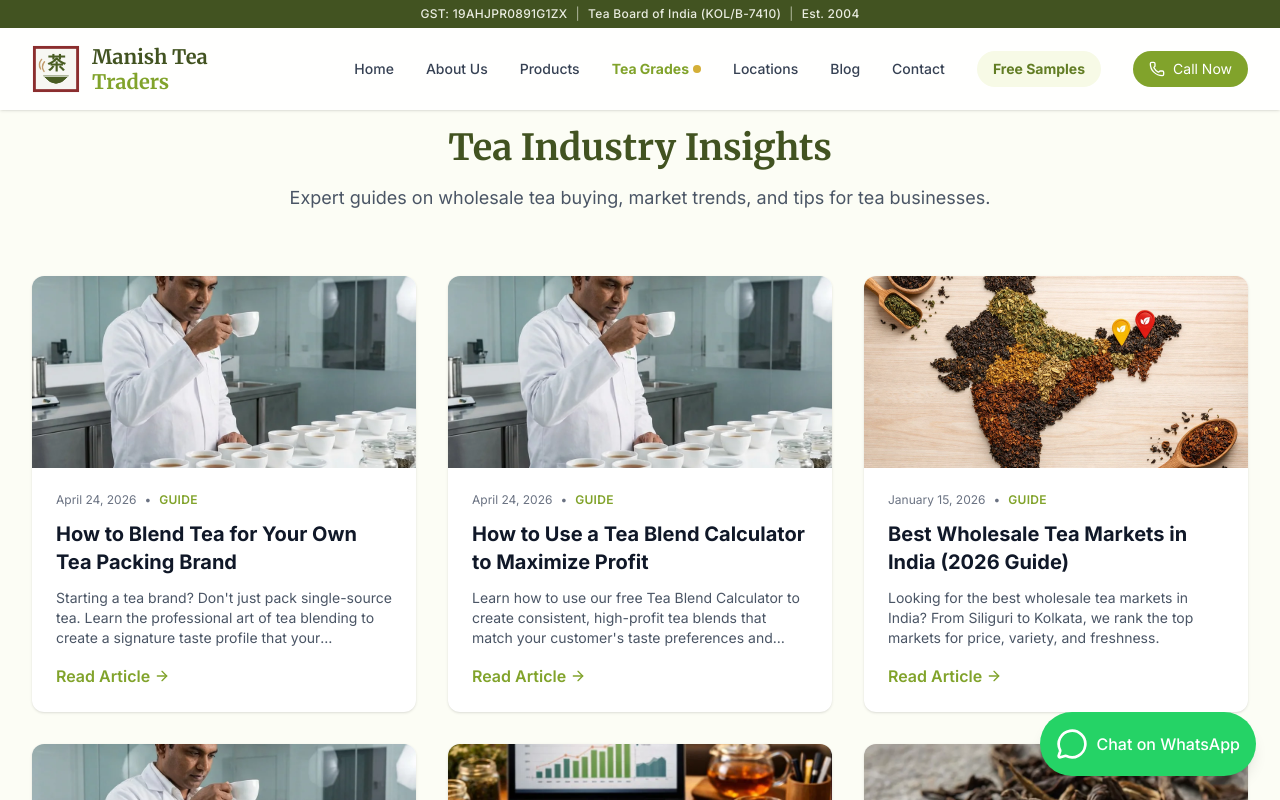
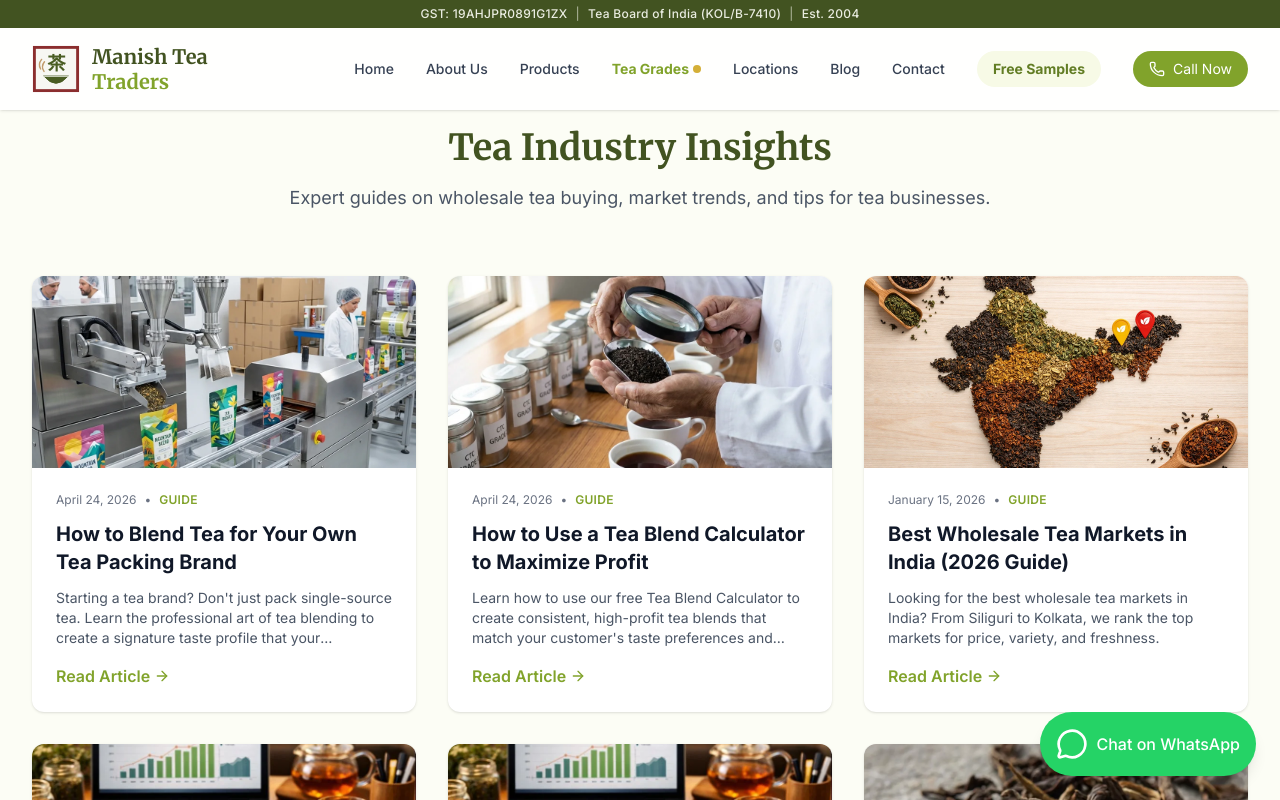
Before and after one commit to manishteatraders-lab/MTT2706, a Next.js app: page /blog in a window 1280 px wide. Shown: the top 800 px of the page. Built offline with nearby package versions, Linux system fonts and the light colour scheme.

Commit message:
fix: resolve SEO issues, fix image links and add native free samples form

```diff
--- a/app/page.tsx
+++ b/app/page.tsx
@@ -10,7 +10,7 @@ import Reviews from "../components/Reviews";
 import { Metadata } from 'next';
 
 export const metadata: Metadata = {
-  title: "Manish Tea Traders Siliguri — Wholesale Tea Supplier Since 2004",
+  title: "Bulk CTC & Assam Tea Wholesaler Siliguri | Manish Tea Traders — Since 2004",
   description: "Buy wholesale CTC, Assam & Darjeeling tea directly from Siliguri. Min order 5 kg. Free samples. Get today's price list in 1 click.",
   alternates: {
     canonical: "https://manishteatraders.in/"
--- a/app/products/[slug]/page.tsx
+++ b/app/products/[slug]/page.tsx
@@ -9,7 +9,7 @@ const CATEGORY_MAP: Record<string, { name: string, title: string, desc: string,
     'ctc-tea': {
         name: 'CTC Tea',
         title: 'Wholesale CTC Tea Suppliers | BP, OF & Blends',
-        desc: 'Premium Assam and Dooars CTC tea aggregates. Available in loose sacks (30kg). Consistent blend for retailers.',
+        desc: "Buy CTC tea in bulk from Siliguri — BP, OF, PD, Dust & BOPSM grades. Direct from Assam & Dooars gardens. MOQ 30 kg. Free samples dispatched within 48 hrs. WhatsApp for today's rate.",
         filter: ['CTC', 'Blend']
     },
     'tea-dust': {
--- a/app/services/private-label-tea/page.tsx
+++ b/app/services/private-label-tea/page.tsx
@@ -6,8 +6,8 @@ import OptimizedImage from '../../../components/OptimizedImage';
 import { Metadata } from 'next';
 
 export const metadata: Metadata = {
-  title: "Private Label Tea Manufacturing India — Your Brand in 30 Days",
-  description: "Launch your own tea brand in 30 days. We handle blending, packaging & printing. MOQ 50 kg. 200+ brands launched across India.",
+  title: "Private Label Tea Packaging India | Start Your Own Tea Brand | Manish Tea Traders Siliguri",
+  description: "Start your own tea brand in 30 days. We offer end-to-end private label tea manufacturing, blending, custom packaging and brand printing in India. MOQ 50 kg.",
   alternates: {
     canonical: "https://manishteatraders.in/services/private-label-tea/"
   },
--- a/components/About.tsx
+++ b/components/About.tsx
@@ -83,7 +83,7 @@ const About: React.FC = () => {
           <div className="relative">
             <div className="absolute -inset-4 bg-tea-100 rounded-xl transform rotate-2"></div>
             <OptimizedImage
-              src="https://images.unsplash.com/photo-1594631252845-29fc4cc8cde9?q=80&w=2574&auto=format&fit=crop"
+              src="/blog-images/tea-warehouse.webp"
               alt="Tea tasting and selection at Manish Tea Traders"
               className="relative rounded-xl shadow-2xl w-full object-cover h-[500px]"
             />
--- a/components/Hero.tsx
+++ b/components/Hero.tsx
@@ -40,8 +40,8 @@ const Hero: React.FC = () => {
             ★ Top Rated Wholesale Supplier | Est. 2004
           </span>
           <h1 className="text-5xl lg:text-7xl font-bold text-white font-serif mb-6 leading-tight drop-shadow-lg">
-            Siliguri's Trusted <br /> Tea Wholesaler
-            <span className="text-tea-300 block text-2xl lg:text-3xl mt-4 font-sans tracking-wide">Direct from Siliguri</span>
+            Manish Tea Traders
+            <span className="text-tea-300 block text-2xl lg:text-3xl mt-4 font-sans tracking-wide">Siliguri's Trusted Tea Wholesaler</span>
           </h1>
           <p className="mt-4 max-w-3xl mx-auto text-xl text-gray-100 mb-2 leading-relaxed font-light">
             Sourced directly from Siliguri's wholesale tea market — we supply CTC, Darjeeling, Assam &amp; Nepal tea in bulk to retailers, distributors, hotels, and private label brands across India.
--- a/data/blogPosts.ts
+++ b/data/blogPosts.ts
@@ -44,7 +44,7 @@ export const BLOG_POSTS: BlogPost[] = [
       </ul>
     `,
     keywords: "how to blend tea, tea blending techniques, tea packing business, start tea brand, tea mixing ratio",
-    imageUrl: "/blog-images/tea-tasting-lab.png",
+    imageUrl: "/blog-images/private-label-packaging.webp",
     lang: 'en'
   },
   {
@@ -85,7 +85,7 @@ export const BLOG_POSTS: BlogPost[] = [
       </ul>
     `,
     keywords: "chaye blending kaise kare, tea blending ideas hindi, tea packing business hindi, chai pati business, tea business trick",
-    imageUrl: "/blog-images/tea-tasting-lab.png",
+    imageUrl: "/blog-images/tea-business-ideas-concept.webp",
     lang: 'hi'
   },
   {
@@ -129,7 +129,7 @@ export const BLOG_POSTS: BlogPost[] = [
       </ul>
     `,
     keywords: "tea blend calculator, tea blending ratio, how to blend tea, wholesale tea blending, tea business tools",
-    imageUrl: "/blog-images/tea-tasting-lab.png",
+    imageUrl: "/blog-images/tea-quality-testing.webp",
     lang: 'en'
   },
   {
@@ -173,7 +173,7 @@ export const BLOG_POSTS: BlogPost[] = [
       </ul>
     `,
     keywords: "tea blend calculator hindi, chaye blending kaise kare, chai vyapar ideas hindi, tea blending ratio hindi, tea business profit",
-    imageUrl: "/blog-images/tea-tasting-lab.png",
+    imageUrl: "/blog-images/tea-sourcing-expert.webp",
     lang: 'hi'
   },
   {
@@ -217,7 +217,7 @@ export const BLOG_POSTS: BlogPost[] = [
       </ul>
     `,
     keywords: "wholesale tea market India, Siliguri tea market, Kolkata tea auction, buy bulk tea India",
-    imageUrl: "/blog-images/tea_market_india_map.png",
+    imageUrl: "/blog-images/tea_market_india_map.webp",
     lang: 'en'
   },
   {
@@ -256,7 +256,7 @@ export const BLOG_POSTS: BlogPost[] = [
       </ul>
     `,
     keywords: "tea blending techniques, how to blend tea, tea tasting guide, profitable tea business",
-    imageUrl: "/blog-images/tea-tasting-lab.png",
+    imageUrl: "/blog-images/tea-business-planning.webp",
     lang: 'en'
   },
   {
@@ -289,7 +289,7 @@ export const BLOG_POSTS: BlogPost[] = [
       </ul>
     `,
     keywords: "Siliguri tea wholesale, tea suppliers Siliguri, benefits buying tea Siliguri",
-    imageUrl: "/blog-images/tea-business-planning.png",
+    imageUrl: "/blog-images/tea-business-planning.webp",
     lang: 'en'
   },
   {
@@ -371,7 +371,7 @@ export const BLOG_POSTS: BlogPost[] = [
       </ul>
     `,
     keywords: "start tea business India, private label tea supplier, FSSAI for tea",
-    imageUrl: "/blog-images/tea-branding-design.png",
+    imageUrl: "/blog-images/tea-branding-design.webp",
     lang: 'en',
     faqSchema: [
       { question: "How can I start a tea business in India with ₹25,000?", answer: "You can start a small-scale tea distribution business with ₹25,000 — buy 100–150 kg of bulk CTC tea from Siliguri at ₹150–200/kg, repack in 250g or 500g pouches, and sell to local retailers and tea stalls. No factory is needed; Manish Tea Traders also offers private label packaging from low MOQ of 50 kg so you can launch a branded product immediately." },
@@ -410,7 +410,7 @@ export const BLOG_POSTS: BlogPost[] = [
       </ul>
     `,
     keywords: "Assam vs Darjeeling tea, tea difference guide, wholesale tea selection",
-    imageUrl: "/blog-images/assam-vs-darjeeling.png",
+    imageUrl: "/blog-images/assam-vs-darjeeling.webp",
     lang: 'en'
   },
   {
@@ -447,7 +447,7 @@ export const BLOG_POSTS: BlogPost[] = [
       </ul>
     `,
     keywords: "tea quality check, how to taste tea, bulk tea buying guide",
-    imageUrl: "/blog-images/tea-quality-testing.png",
+    imageUrl: "/blog-images/tea-quality-testing.webp",
     lang: 'en'
   },
   {
@@ -525,7 +525,7 @@ export const BLOG_POSTS: BlogPost[] = [
       </ul>
     `,
     keywords: "tea business profit margin, tea wholesale price India, is tea business profitable",
-    imageUrl: "/blog-images/tea-profit-calculator.png",
+    imageUrl: "/blog-images/tea-profit-calculator.webp",
     lang: 'en',
     translationId: 'tea-profit',
     faqSchema: [
@@ -610,7 +610,7 @@ export const BLOG_POSTS: BlogPost[] = [
       </ul>
     `,
     keywords: "how to store tea, bulk tea storage, tea warehouse guide",
-    imageUrl: "/blog-images/tea-warehouse.png",
+    imageUrl: "/blog-images/tea-warehouse.webp",
     lang: 'en'
   },
   {
@@ -649,7 +649,7 @@ export const BLOG_POSTS: BlogPost[] = [
       </ul>
     `,
     keywords: "tea packaging ideas, private label tea packaging, tea pouch design",
-    imageUrl: "/blog-images/tea-pouch-mockups.png",
+    imageUrl: "/blog-images/tea-pouch-mockups.webp",
     lang: 'en'
   },
   {
@@ -692,7 +692,7 @@ export const BLOG_POSTS: BlogPost[] = [
       </ul>
     `,
     keywords: "tea business license, FSSAI for tea, GST on tea, trade license for tea shop",
-    imageUrl: "/blog-images/tea-business-licenses.png",
+    imageUrl: "/blog-images/tea-business-licenses.webp",
     lang: 'en'
   },
   {
@@ -729,7 +729,7 @@ export const BLOG_POSTS: BlogPost[] = [
       </ul>
     `,
     keywords: "how to sell tea to stalls, tea marketing strategy, tea sales pitch",
-    imageUrl: "/blog-images/tea-wholesale-market-scene.png",
+    imageUrl: "/blog-images/tea-wholesale-market-scene.webp",
     lang: 'en'
   },
   {
@@ -763,7 +763,7 @@ export const BLOG_POSTS: BlogPost[] = [
       </ul>
     `,
     keywords: "marketing ideas for tea business, digital marketing tea, sell tea online",
-    imageUrl: "/blog-images/tea-digital-marketing.png",
+    imageUrl: "/blog-images/tea-digital-marketing.webp",
     lang: 'en'
   },
   {
@@ -806,7 +806,7 @@ export const BLOG_POSTS: BlogPost[] = [
       </ul>
     `,
     keywords: "tea business name ideas, chai brand names, tea shop names",
-    imageUrl: "/blog-images/tea-business-naming.png",
+    imageUrl: "/blog-images/tea-business-naming.webp",
     lang: 'en'
   },
   {
@@ -842,7 +842,7 @@ export const BLOG_POSTS: BlogPost[] = [
       </ul>
     `,
     keywords: "tea wholesalers siliguri list, verify tea supplier, best tea wholesaler siliguri",
-    imageUrl: "/blog-images/siliguri-tea-market.png",
+    imageUrl: "/blog-images/siliguri-tea-market.webp",
     lang: 'en'
   },
   {
@@ -903,7 +903,7 @@ export const BLOG_POSTS: BlogPost[] = [
       </ul>
     `,
     keywords: "siliguri tea wholesale market, tea wholesalers in siliguri, best tea market siliguri, buy tea bulk siliguri",
-    imageUrl: "/blog-images/siliguri-market-entrance.png",
+    imageUrl: "/blog-images/siliguri-market-entrance.webp",
     lang: 'en',
     faqSchema: [
       { question: "What is Siliguri famous for in the tea business?", answer: "Siliguri is India's largest tea trading hub, located at the junction of Darjeeling, Dooars, Terai, and Assam tea-producing regions. The Siliguri Tea Auction Centre (STAC) handles thousands of kilograms weekly, making it the primary price discovery point for North Bengal tea. Buyers from Bihar, UP, Delhi and exporters source from Siliguri for the freshest tea and best wholesale prices." },
@@ -983,7 +983,7 @@ export const BLOG_POSTS: BlogPost[] = [
       </ul>
     `,
     keywords: "tea wholesale price siliguri, current tea price siliguri, buy tea bulk price, siliguri tea market rates",
-    imageUrl: "/blog-images/tea-auction-bidding.png",
+    imageUrl: "/blog-images/tea-auction-bidding.webp",
     lang: 'en'
   },
   {
@@ -1042,7 +1042,7 @@ export const BLOG_POSTS: BlogPost[] = [
       </ul>
     `,
     keywords: "tea companies in siliguri, list of tea wholesalers siliguri, best tea company siliguri",
-    imageUrl: "/blog-images/top-tea-companies-siliguri.png",
+    imageUrl: "/blog-images/top-tea-companies-siliguri.webp",
     lang: 'en'
   },
   {
@@ -1097,7 +1097,7 @@ export const BLOG_POSTS: BlogPost[] = [
       </ul>
     `,
     keywords: "tea profit margin, tea business profitability, wholesale tea margin, retail tea margin",
-    imageUrl: "/blog-images/private-label-packaging.png",
+    imageUrl: "/blog-images/private-label-packaging.webp",
     lang: 'en'
   },
     {
@@ -1142,7 +1142,7 @@ export const BLOG_POSTS: BlogPost[] = [
       </ul>
     `,
     keywords: "चाय व्यापार मुनाफा, थोक चाय व्यापार, चाय बिजनेस प्रॉफिट, tea profit margin hindi",
-    imageUrl: "/blog-images/tea-profit-calculator.png",
+    imageUrl: "/blog-images/tea-profit-calculator.webp",
     lang: 'hi',
     translationId: 'tea-profit',
     faqSchema: [
@@ -1181,7 +1181,7 @@ export const BLOG_POSTS: BlogPost[] = [
       </ul>
     `,
     keywords: "अपना चाय ब्रांड कैसे शुरू करें, चाय व्यापार गाइड, सिलीगुड़ी चाय थोक, start tea brand india hindi",
-    imageUrl: "/blog-images/tea-branding-design.png",
+    imageUrl: "/blog-images/tea-branding-design.webp",
     lang: 'hi'
   },
   {
@@ -1223,7 +1223,7 @@ export const BLOG_POSTS: BlogPost[] = [
       </ul>
     `,
     keywords: "sourcing tea india, buy tea wholesale, tea supplier verification, tea sample testing",
-    imageUrl: "/blog-images/tea-sourcing-expert.png",
+    imageUrl: "/blog-images/tea-sourcing-expert.webp",
     lang: 'en',
     translationId: 'start-brand'
   },
@@ -1467,7 +1467,7 @@ export const BLOG_POSTS: BlogPost[] = [
       </ul>
     `,
     keywords: "tea wholesale, tea moq, tea wholesale pricing, tea logistics, wholesale tea dealers",
-    imageUrl: "/blog-images/tea-logistics-truck.png",
+    imageUrl: "/blog-images/tea-logistics-truck.webp",
     lang: 'en'
   },
   {
@@ -1518,7 +1518,7 @@ export const BLOG_POSTS: BlogPost[] = [
       </ul>
     `,
     keywords: "start tea business low investment, tea business under 25000, small tea business idea",
-    imageUrl: "/blog-images/low-investment-tea-setup.png",
+    imageUrl: "/blog-images/low-investment-tea-setup.webp",
     lang: 'en'
   },
   {
@@ -1708,7 +1708,7 @@ export const BLOG_POSTS: BlogPost[] = [
       <ul>
       </ul>
     `,
-    keywords: "tea business ideas, profitable tea business, tea startup ideas", imageUrl: "/blog-images/tea-business-ideas-concept.png",
+    keywords: "tea business ideas, profitable tea business, tea startup ideas", imageUrl: "/blog-images/tea-business-ideas-concept.webp",
     lang: 'en'
   },
   {
@@ -1772,7 +1772,7 @@ export const BLOG_POSTS: BlogPost[] = [
       </ul>
     `,
     keywords: "private label tea packaging, tea packaging cost, private label tea supplier, tea brand packaging",
-    imageUrl: "/blog-images/private-label-packaging.png",
+    imageUrl: "/blog-images/private-label-packaging.webp",
     lang: 'en'
   },
   {
@@ -1980,7 +1980,7 @@ export const BLOG_POSTS: BlogPost[] = [
       <ul>
       </ul>
     `,
-    keywords: "tea suppliers kolkata, tea suppliers siliguri, kolkata vs siliguri tea, tea wholesale kolkata", imageUrl: "/blog-images/tea-business-risk.png",
+    keywords: "tea suppliers kolkata, tea suppliers siliguri, kolkata vs siliguri tea, tea wholesale kolkata", imageUrl: "/blog-images/tea-business-risk.webp",
     lang: 'en'
   },
   {
@@ -2049,7 +2049,7 @@ export const BLOG_POSTS: BlogPost[] = [
       </ul>
     `,
     keywords: "tea bag manufacturers near me, tea bags supplier, tea bag making, wholesale tea bags",
-    imageUrl: "/blog-images/tea-bag-production.png",
+    imageUrl: "/blog-images/tea-bag-production.webp",
     lang: 'en'
   },
   {
@@ -2139,7 +2139,7 @@ export const BLOG_POSTS: BlogPost[] = [
       </ul>
     `,
     keywords: "packet manufacturer near me, packaging dealers near me, tea pouch suppliers, tea packaging material",
-    imageUrl: "/blog-images/tea-packaging-rolls.png",
+    imageUrl: "/blog-images/tea-packaging-rolls.webp",
     lang: 'en'
   },
   {
@@ -2234,7 +2234,7 @@ export const BLOG_POSTS: BlogPost[] = [
       </ul>
     `,
     keywords: "private label tea, tea brand, start tea business, own tea brand, tea business startup",
-    imageUrl: "/blog-images/private-label-packaging.png",
+    imageUrl: "/blog-images/private-label-packaging.webp",
     lang: 'en'
   },
   {
@@ -2491,7 +2491,7 @@ export const BLOG_POSTS: BlogPost[] = [
       </ul>
     `,
     keywords: "north bengal tea hub, siliguri tea, tea hub india, siliguri tea market, north bengal tea",
-    imageUrl: "/blog-images/north-bengal-tea-hub.png",
+    imageUrl: "/blog-images/north-bengal-tea-hub.webp",
     lang: 'en'
   },
   {
@@ -2587,7 +2587,7 @@ export const BLOG_POSTS: BlogPost[] = [
       </ul>
     `,
     keywords: "सिलीगुड़ी में चाय थोक व्यापारी, चाय थोक बाजार, सिलीगुड़ी चाय, थोक चाय",
-    imageUrl: "/blog-images/siliguri-tea-market.png",
+    imageUrl: "/blog-images/siliguri-tea-market.webp",
     lang: 'en'
   },
   {
@@ -2670,7 +2670,7 @@ export const BLOG_POSTS: BlogPost[] = [
       </ul>
     `,
     keywords: "सिलीगुड़ी चाय बाजार, चाय बाजार सिलीगुड़ी, थोक चाय खरीदें",
-    imageUrl: "/blog-images/siliguri-tea-market.png",
+    imageUrl: "/blog-images/siliguri-tea-market.webp",
     lang: 'en'
   },
   {
@@ -2769,7 +2769,7 @@ export const BLOG_POSTS: BlogPost[] = [
       </ul>
     `,
     keywords: "चाय का व्यवसाय, थोक चाय व्यापार, चाय बिजनेस कैसे शुरू करें",
-    imageUrl: "/blog-images/hindi-tea-business.png",
+    imageUrl: "/blog-images/hindi-tea-business.webp",
     lang: 'en'
   },
   {
@@ -2880,7 +2880,7 @@ export const BLOG_POSTS: BlogPost[] = [
       </ul>
     `,
     keywords: "असम चाय, दार्जिलिंग चाय, असम बनाम दार्जिलिंग, चाय तुलना",
-    imageUrl: "/blog-images/assam-vs-darjeeling.png",
+    imageUrl: "/blog-images/assam-vs-darjeeling.webp",
     lang: 'en'
   },
   {
@@ -2980,7 +2980,7 @@ export const BLOG_POSTS: BlogPost[] = [
       </ul>
     `,
     keywords: "siliguri tea history, tea trading hub, siliguri tea market history",
-    imageUrl: "/blog-images/vintage-tea-train.png",
+    imageUrl: "/blog-images/vintage-tea-train.webp",
     lang: 'en'
   },
   {
@@ -3119,7 +3119,7 @@ export const BLOG_POSTS: BlogPost[] = [
       </ul>
     `,
     keywords: "verify tea supplier, genuine tea supplier, tea supplier verification, tea business fraud",
-    imageUrl: "/blog-images/tea-quality-testing.png",
+    imageUrl: "/blog-images/tea-quality-testing.webp",
     lang: 'en'
   },
   {
@@ -3259,7 +3259,7 @@ export const BLOG_POSTS: BlogPost[] = [
       </ul>
     `,
     keywords: "export tea from india, tea export documentation, tea export license, MRL compliance tea",
-    imageUrl: "/blog-images/tea-export-port.png",
+    imageUrl: "/blog-images/tea-export-port.webp",
     lang: 'en'
   },
   {
@@ -3419,7 +3419,7 @@ export const BLOG_POSTS: BlogPost[] = [
       </ul>
     `,
     keywords: "tea trading trends, tea industry future, tea business opportunities, india tea market",
-    imageUrl: "/blog-images/future-tea-tech.png",
+    imageUrl: "/blog-images/future-tea-tech.webp",
     lang: 'en'
   },
 ];
--- a/data/locationPages.ts
+++ b/data/locationPages.ts
@@ -124,7 +124,6 @@ export const LOCATION_PAGES: LocationPage[] = [
       <p><strong>Address:</strong> Manish Tea Traders, Ganga Nagar, Mahananda Para, Siliguri, WB – 734005.</p>
       <p>Stop paying middleman commissions. Source directly from the source. Call <strong>+91 70019 58588</strong> or visit us to discuss how we can fuel your business growth with Siliguri's finest tea.</p>
 
-      <p class="text-xs text-gray-400 mt-8"><em>Keywords: tea wholesaler siliguri, bulk tea supplier west bengal, ctc tea wholesale siliguri, assam tea bulk siliguri, darjeeling tea wholesale, tea auction siliguri prices, fresh garden tea siliguri trader, tea business india, wholesale tea price list 2026.</em></p>
     `,
     lang: 'en',
     translationId: 'siliguri',
--- a/data/products.ts
+++ b/data/products.ts
@@ -1505,7 +1505,7 @@ export const PRODUCTS: Product[] = [
       <section>
         <h3>Why Partner With Us?</h3>
         <ul>
-          <li><strong>Low MOQs:</strong> Start with as little as 1000 kg per SKU (industry standard is often 5-10 tons).</li>
+          <li><strong>Low MOQs:</strong> Start with as little as 50 kg per SKU (industry standard is often 5-10 tons).</li>
           <li><strong>Quality Consistency:</strong> Your brand's reputation is safe with our consistent blending standards.</li>
           <li><strong>Industry Guidance:</strong> We advise on pricing strategies and market trends.</li>
         </ul>
@@ -1537,13 +1537,13 @@ export const PRODUCTS: Product[] = [
     imageUrl: "/images/products/private_label.webp",
     imageAlt: "Private Label Tea Packaging Service - Manish Tea Traders Siliguri",
     sku: "SVC-PLB-001",
-    moq: "1000 kg",
+    moq: "50 kg",
     stockStatus: "Service",
     specifications: {
       "Service": "End-to-End Private Labeling",
       "Packet Sizes": "50g to 1kg",
       "Material": "Poly / Met-PET / Box",
-      "Min Volume": "1000 kg per SKU",
+      "Min Volume": "50 kg per SKU",
       "Turnaround": "15-20 Days (after material receipt)"
     }
   },
```
Also changed, not shown: app/request-free-tea-samples/page.tsx (+10 -10 lines).
